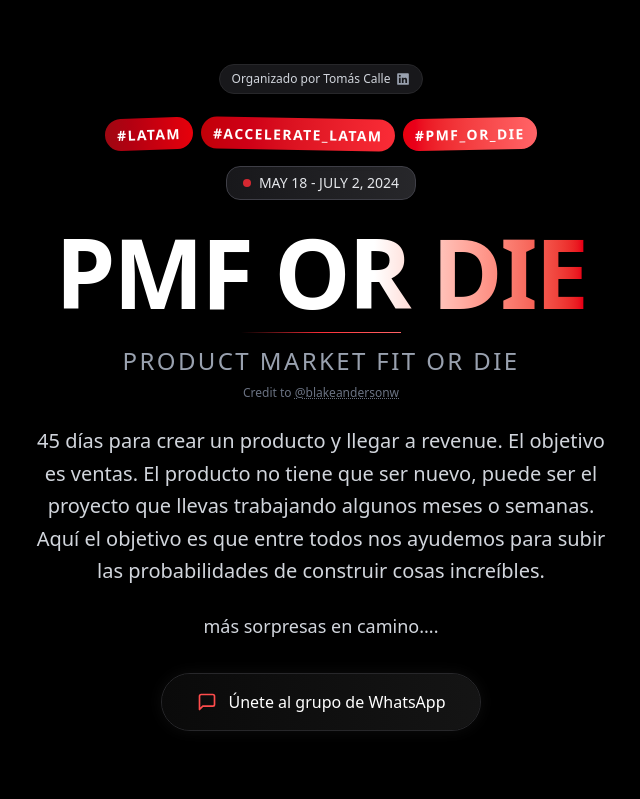
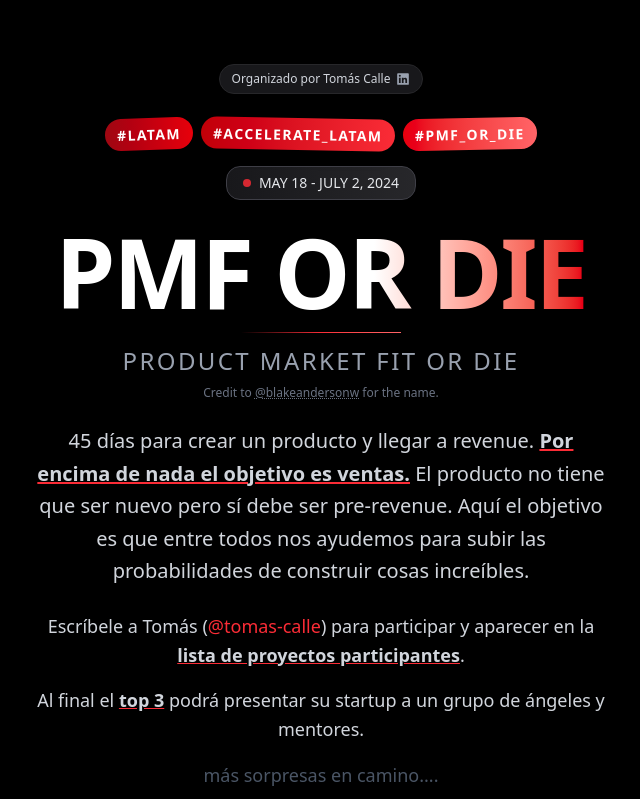
Before and after one commit to tomasCalletce/pmf-or-die, a Next.js app: page / in a window 1280 px wide. Shown: the top 799 px of the page, without its empty margins (319-959 px from the left). Built offline with nearby package versions, Linux system fonts and the light colour scheme.

Commit message:
feat: cooler project

```diff
--- a/src/app/info.tsx
+++ b/src/app/info.tsx
@@ -61,18 +61,46 @@ export const Info = () => {
             className="hover:text-gray-400 underline decoration-dotted"
           >
             @blakeandersonw
-          </a>
+          </a>{" "}
+          for the name.
         </p>
         <p className="text-center text-lg md:text-xl leading-relaxed max-w-xl mx-auto text-gray-300 font-light mb-6">
-          45 días para crear un producto y llegar a revenue. El objetivo es
-          ventas. El producto no tiene que ser nuevo, puede ser el proyecto que
-          llevas trabajando algunos meses o semanas. Aquí el objetivo es que
-          entre todos nos ayudemos para subir las probabilidades de construir
-          cosas increíbles.
+          45 días para crear un producto y llegar a revenue.{" "}
+          <span className="font-bold underline decoration-red-500">
+            Por encima de nada el objetivo es ventas.
+          </span>{" "}
+          El producto no tiene que ser nuevo pero sí debe ser pre-revenue. Aquí
+          el objetivo es que entre todos nos ayudemos para subir las
+          probabilidades de construir cosas increíbles.
         </p>
 
         <div className="w-full max-w-xl mx-auto">
           <p className="text-center text-base md:text-lg leading-relaxed text-gray-300 font-light">
+            Escríbele a Tomás (
+            <a
+              href="https://www.linkedin.com/in/tomas-calle/"
+              target="_blank"
+              rel="noopener noreferrer"
+              className="text-red-500 hover:text-red-300"
+            >
+              @tomas-calle
+            </a>
+            ) para participar y aparecer en la{" "}
+            <span className="font-bold underline decoration-red-500">
+              lista de proyectos participantes
+            </span>
+            .
+          </p>
+
+          <p className="text-center text-base md:text-lg leading-relaxed text-gray-300 font-light mt-4">
+            Al final el{" "}
+            <span className="font-bold underline decoration-red-500">
+              top 3
+            </span>{" "}
+            podrá presentar su startup a un grupo de ángeles y mentores.
+          </p>
+
+          <p className="text-center text-base md:text-lg leading-relaxed text-gray-600 font-light mt-4">
             más sorpresas en camino....
           </p>
 
--- a/src/app/page.tsx
+++ b/src/app/page.tsx
@@ -3,7 +3,7 @@ import { Projects } from "./projects";
 
 export default function HomePage() {
   return (
-    <main className="flex h-full min-h-screen flex-col items-center justify-start bg-black text-white px-4 overflow-x-hidden py-16">
+    <main className="flex h-full min-h-screen flex-col items-center justify-start bg-black text-white px-4 overflow-x-hidden py-12 md:py-16">
       <Info />
       <Projects />
     </main>
```
